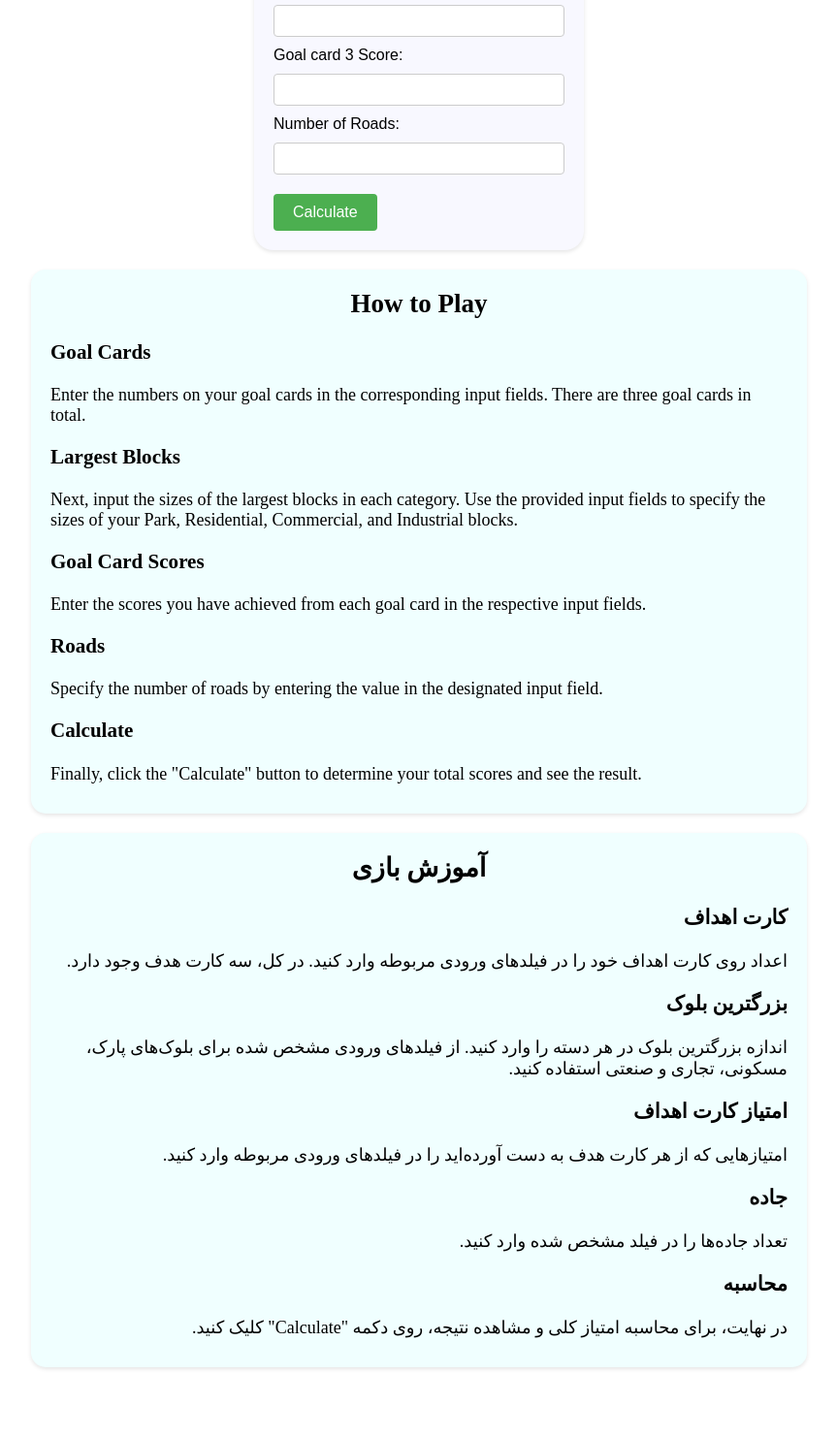
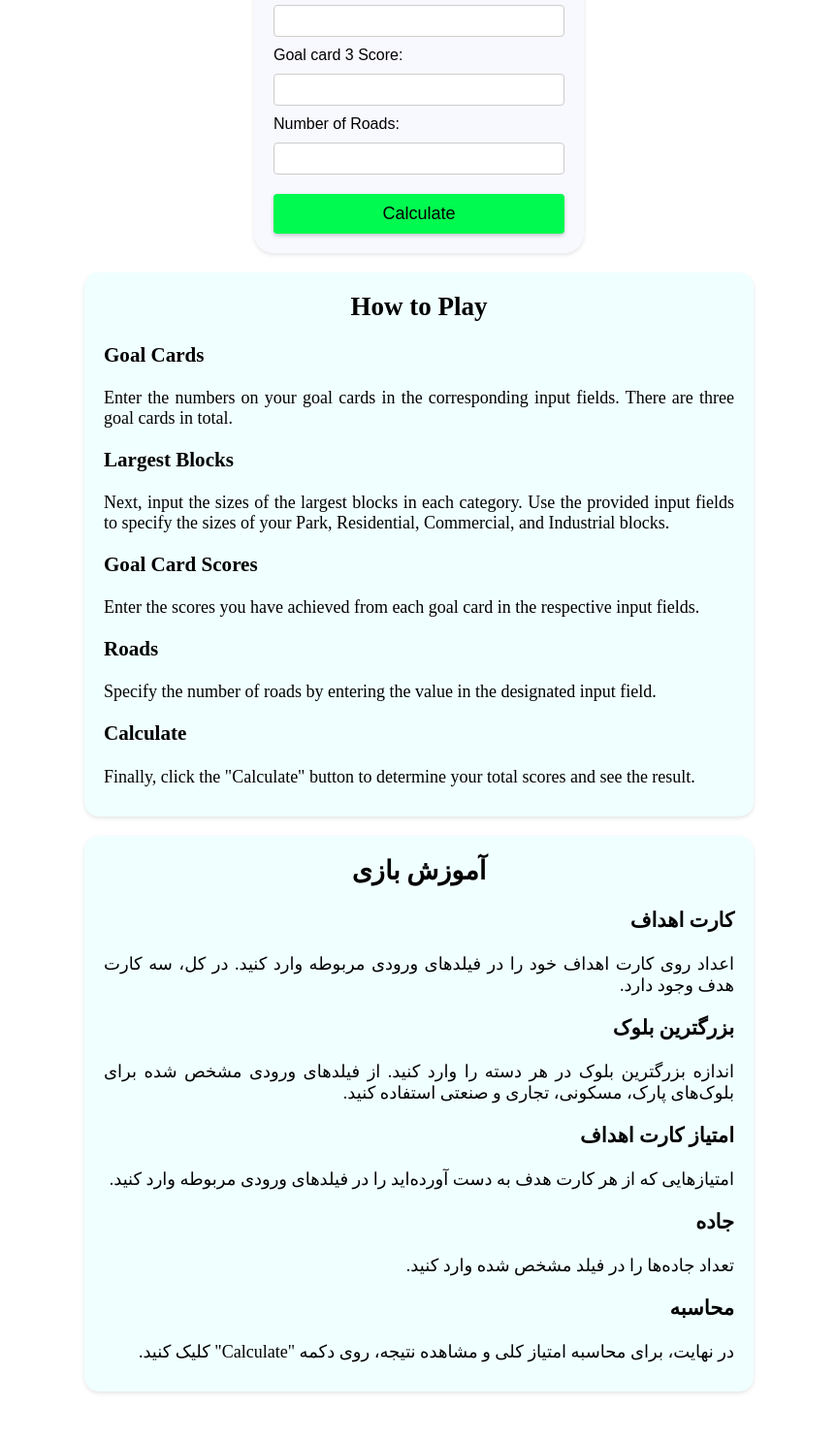
Before and after one commit to Amiv80/Metropolis, a Django app: page / in a window 1280 px wide. Shown: the part 691-2174 px from the top of the page at 97% size, without its empty margins (208-1071 px from the left). Before the commit the page ends 2149 px from the top, so only its background shows below. Run offline with Django 4.2, Linux system fonts and the light colour scheme.

Commit message:
change "Calculate" button and input section

```diff
--- a/core/templates/game/game.html
+++ b/core/templates/game/game.html
@@ -39,22 +39,25 @@
         }
 
         input[type="submit"] {
-            background-color: #4CAF50;
+            background-color: rgb(0, 250, 79);
             border: none;
-            color: white;
+            color: rgb(0, 0, 0);
             padding: 10px 20px;
             text-align: center;
             text-decoration: none;
             display: inline-block;
-            font-size: 16px;
+            font-size: 18px;
             margin-top: 10px;
             cursor: pointer;
             border-radius: 4px;
-            transition: background-color 0.3s;
+            transition: background-color 0.3s, box-shadow 0.3s;
+            width: 100%;
+            box-shadow: 0 2px 4px rgba(0, 0, 0, 0.2);
         }
 
         input[type="submit"]:hover {
-            background-color: #45a049;
+            background-color: #00ff84;
+            box-shadow: 0 4px 8px rgba(0, 0, 0, 0.2);
         }
 
         .result {
@@ -84,6 +87,10 @@
             padding: 20px;
             font-size: 18px;
             font-family: 'Times New Roman';
+            max-width: 650px;
+            margin-left: auto;
+            margin-right: auto;
+            text-align: justify;
         }
         .container {
             max-width: 800px;
```
